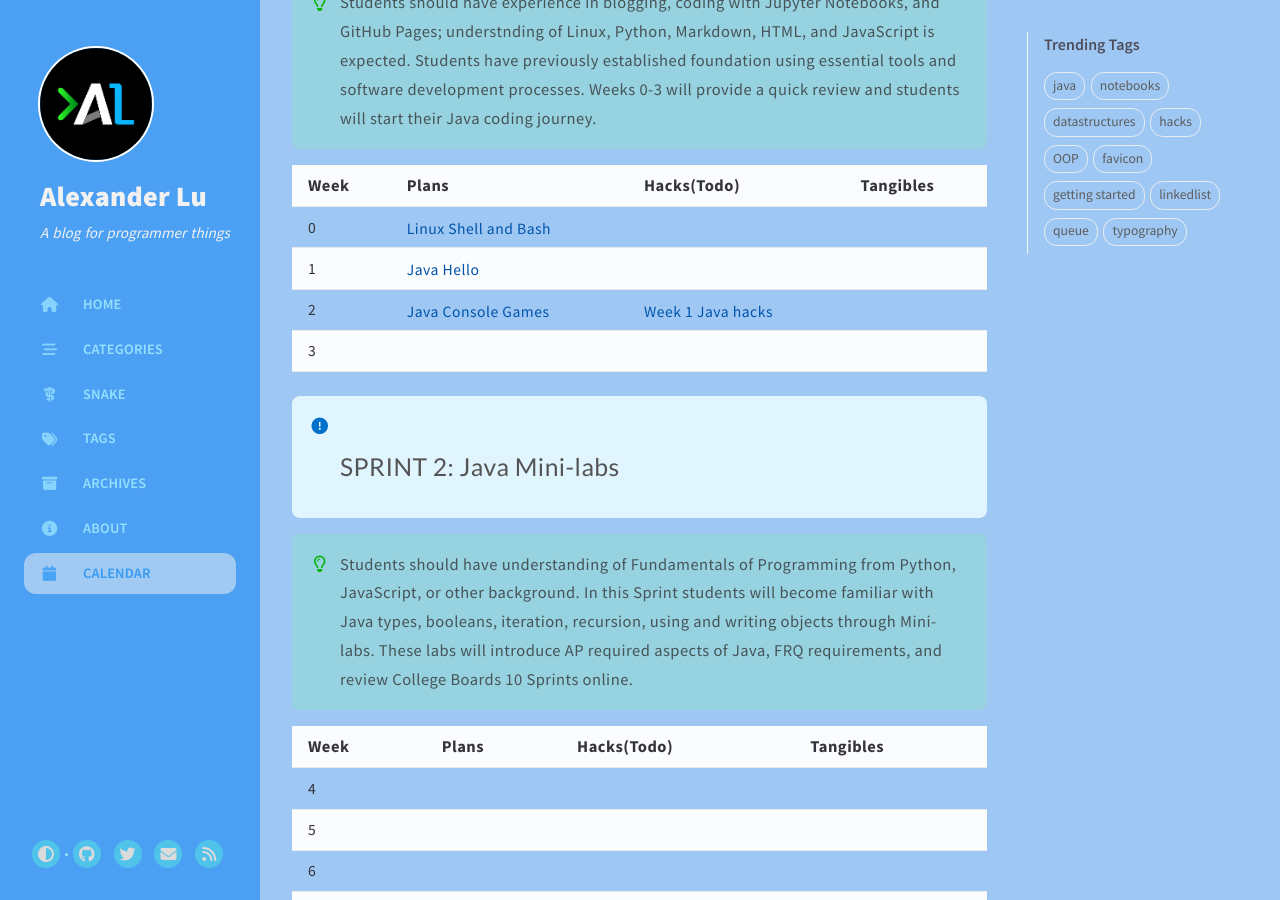
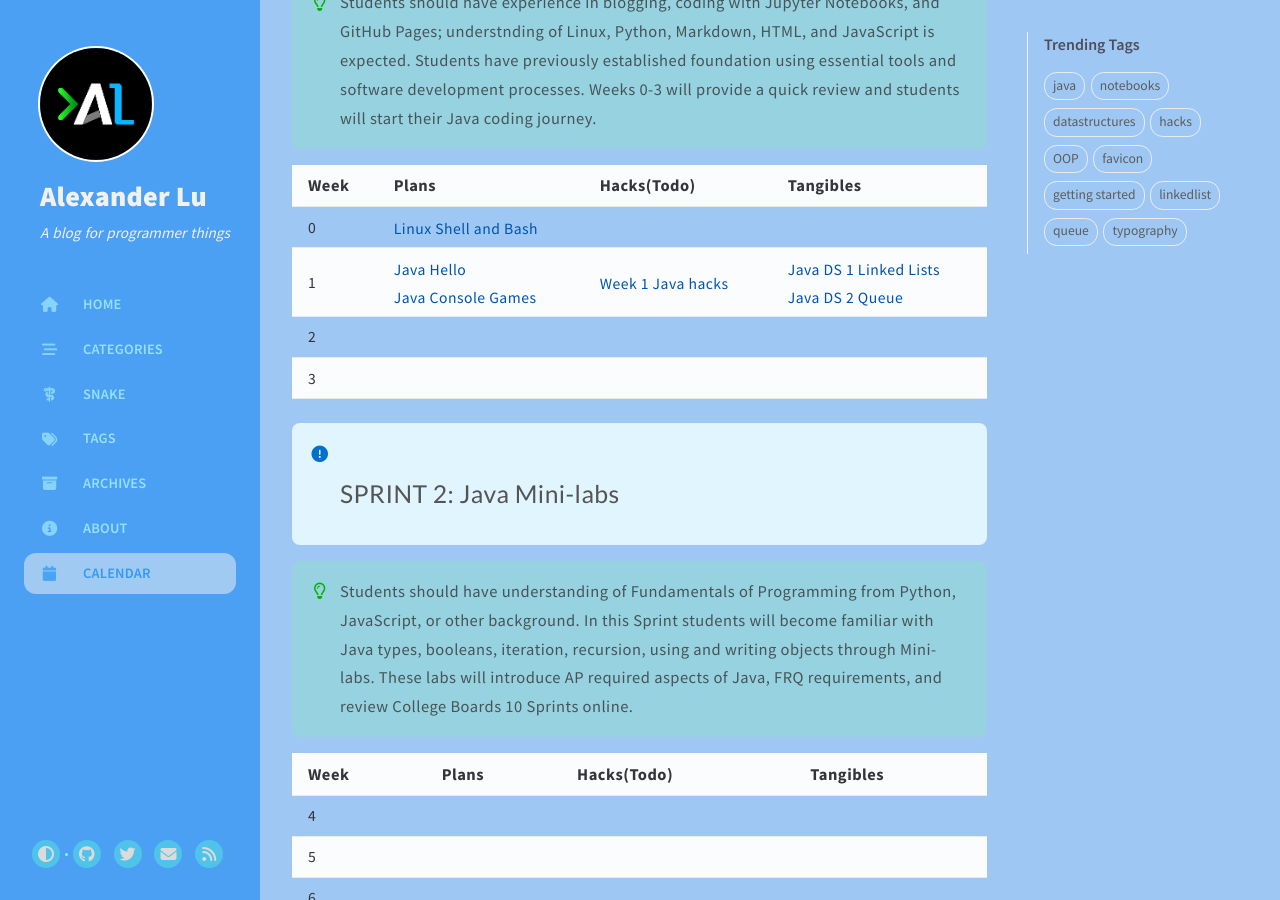
Before and after one commit to YLu-1258/YLU_blog, a Jekyll site: the page built from _tabs/calendar.md, in a window 1280 px wide and 900 px high, scrolled down 330 px. Built offline with Jekyll 4.4.1, drawn with Linux system fonts in a browser that asks for light colours; cached includes are drawn as plain includes; comment, search, counter and statistics services are not loaded.

Commit message:
reorganization

```diff
--- a/_posts/2023-08-23-java-console_games.md
+++ b/_posts/2023-08-23-java-console_games.md
@@ -4,7 +4,7 @@ description: These console games show many elements from College Board's Units.
 author: mortensen
 badges: True
 comments: True
-week: 2
+week: 1
 categories: ['Java', 'hacks']
 date: 2023-08-27 08:48:00 -0800
 tags: ['notebooks', 'java', 'hacks', 'OOP']
--- a/_posts/2023-08-27-Java-hacks.md
+++ b/_posts/2023-08-27-Java-hacks.md
@@ -4,7 +4,7 @@ description: What are the aspects of a class? What does the static keyword do in
 author: alex
 badges: True
 comments: True
-week: 2
+week: 1
 categories: ['Java', 'hacks']
 date: 2023-08-27 08:48:00 -0800
 tags: ['notebooks', 'java', 'hacks', 'OOP']
```
Also changed, not shown: _posts/2023-08-20-JavaDS-linked-list.md (+1 -0 lines), _posts/2023-08-23-JavaDS-queue.md (+1 -0 lines), 11 other files.
